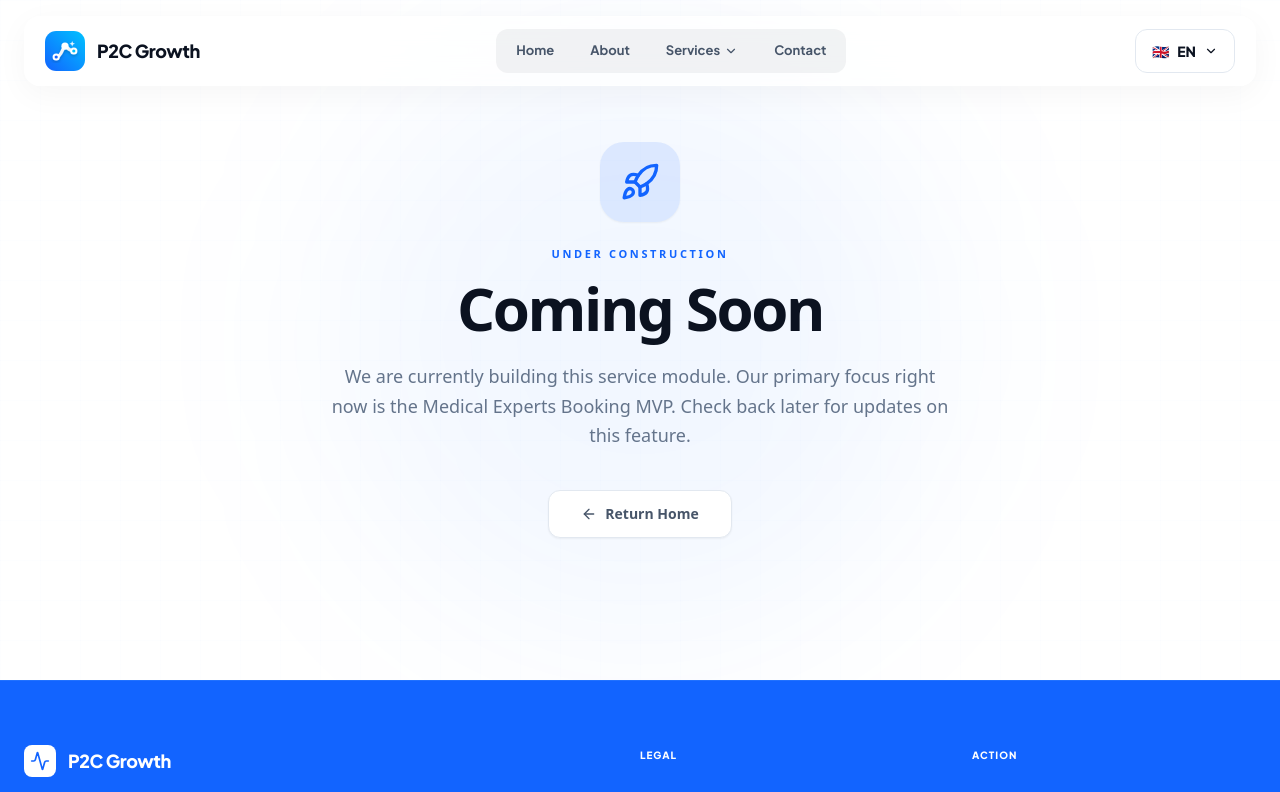
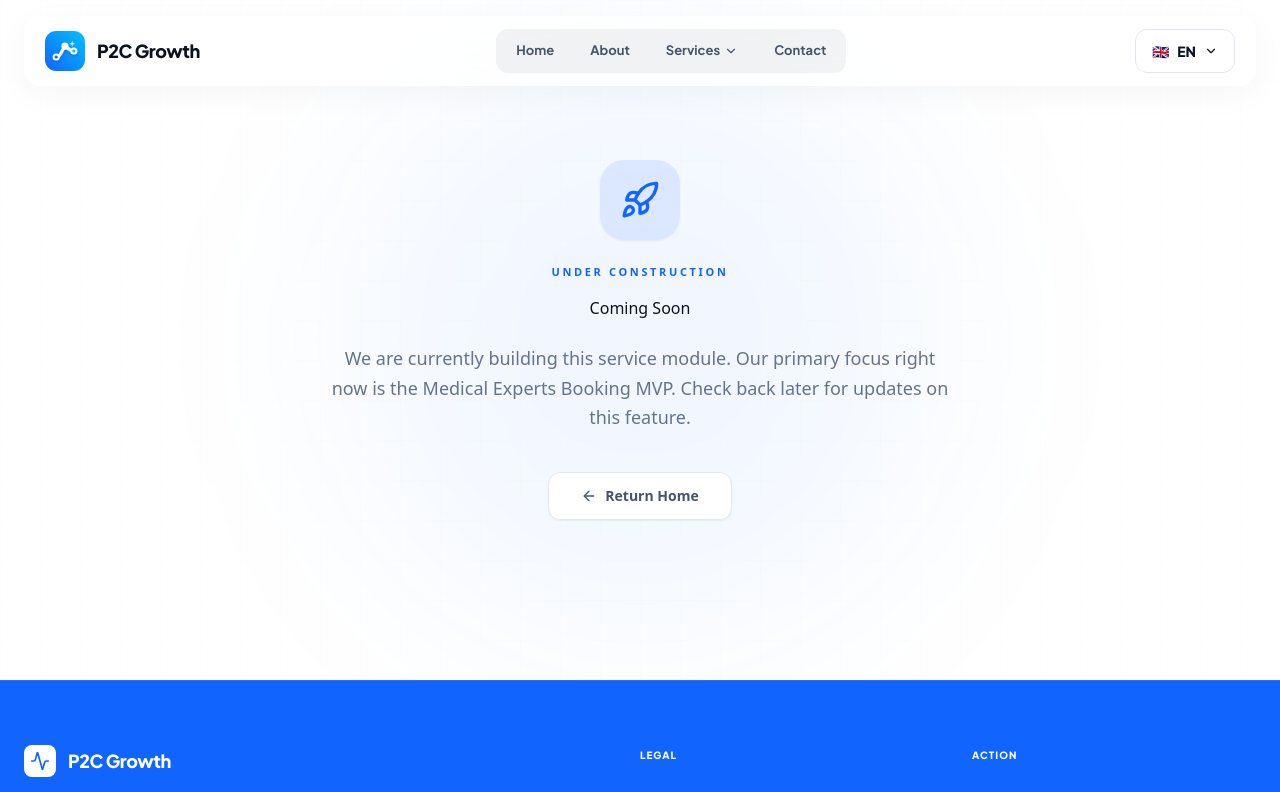
Before and after one commit to cccuong-jason/p2c_growth_ltd_booking_platform, a Next.js app: page /coming-soon in a window 1280 px wide. Shown: the top 792 px of the page. Built offline with nearby package versions, Linux system fonts and the light colour scheme.

Commit message:
fix(ui): update app/coming-soon/page.tsx

```diff
--- a/app/coming-soon/page.tsx
+++ b/app/coming-soon/page.tsx
@@ -16,7 +16,7 @@ export default function ComingSoonPage() {
             <Rocket className="h-10 w-10" />
           </div>
           <p className="text-[11px] font-black uppercase tracking-[0.24em] text-ocean mb-4">Under Construction</p>
-          <h1 className="text-4xl md:text-6xl font-extrabold text-ink tracking-tight leading-[1.05] display-heading mb-6">
+          <h1 className="page-heading text-ink mb-6">
             Coming Soon
           </h1>
           <p className="text-lg font-medium leading-relaxed text-slate-500 mb-10">
```
